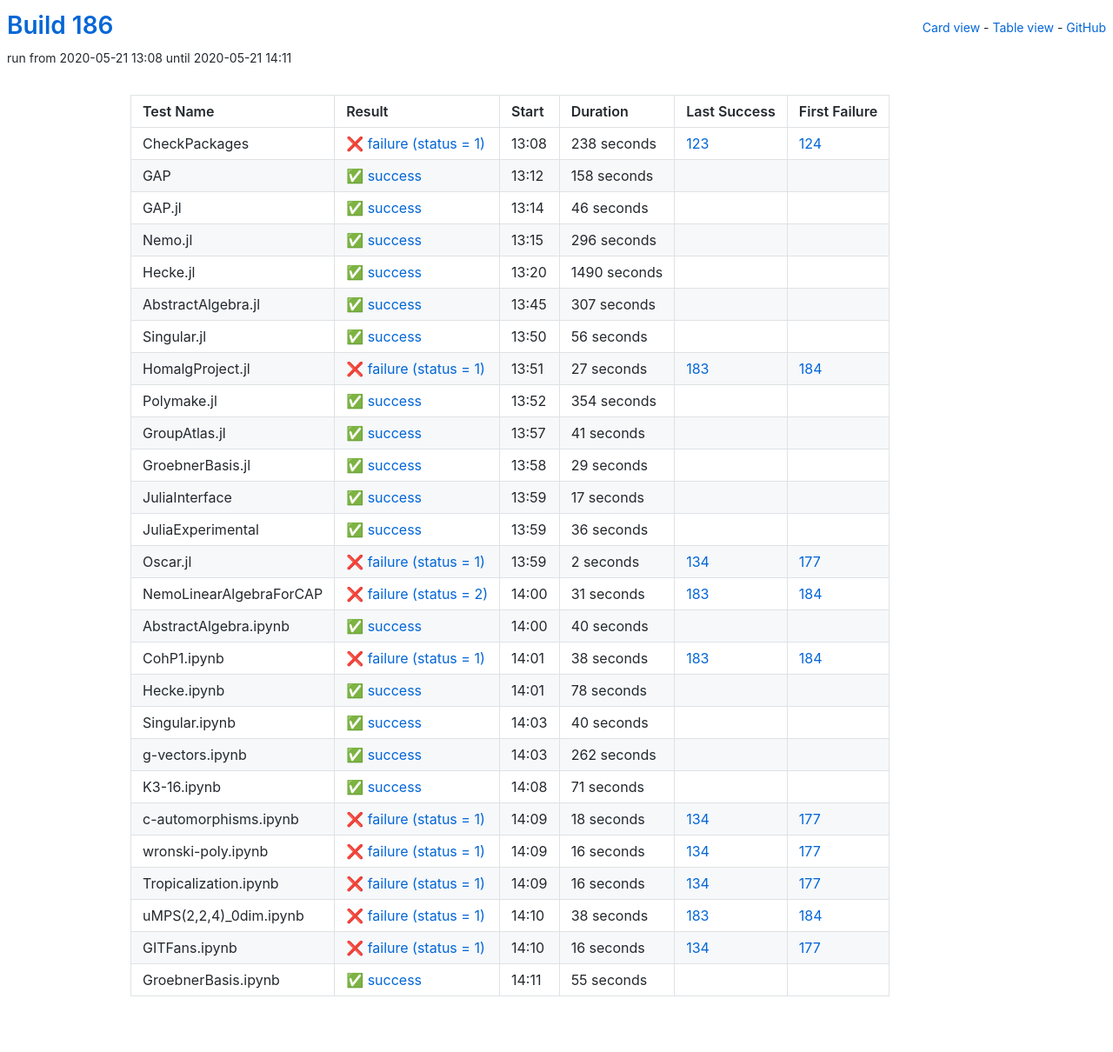
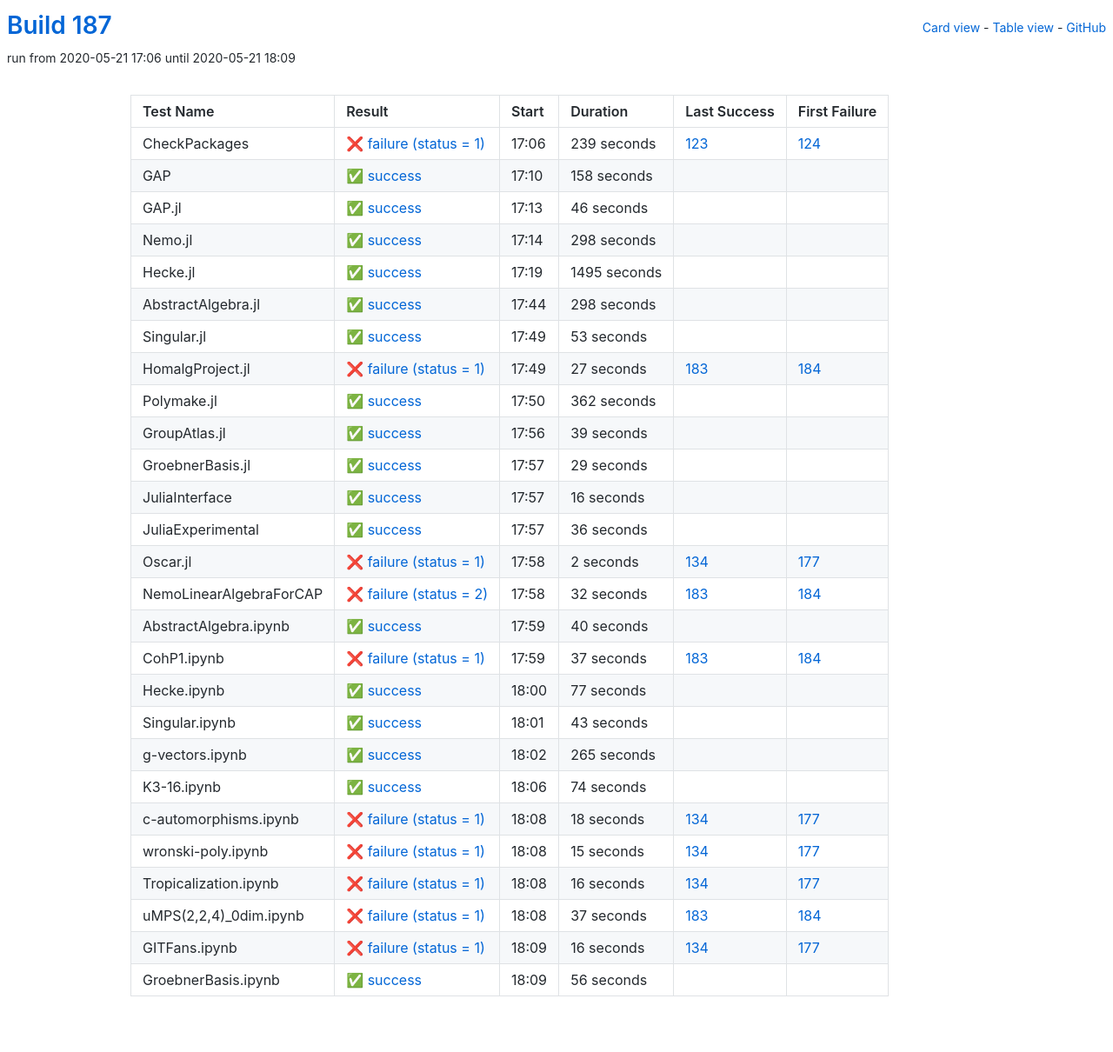
Before and after one commit to oscar-system/oscar-ci-status-stable, a Jekyll site: the page built from table.html, in a window 1280 px wide. Shown: the whole page at 87% size. Built offline with Jekyll 4.4.1, drawn with Linux system fonts in a browser that asks for light colours.

Commit message:
Build 187

```diff
--- a/_data/ci.yml
+++ b/_data/ci.yml
@@ -1,17 +1,17 @@
-build: 186
-build_url: https://oscarci.mathematik.uni-kl.de/job/oscar-stable/186/
+build: 187
+build_url: https://oscarci.mathematik.uni-kl.de/job/oscar-stable/187/
 job: oscar-stable
 tests:
-- duration: 238
+- duration: 239
   exitcode: 1
   first_failure: 124
   first_failure_url: https://oscarci.mathematik.uni-kl.de/job/oscar-stable/124/
   id: checkpackages
   last_success: 123
   last_success_url: https://oscarci.mathematik.uni-kl.de/job/oscar-stable/123/
-  log: https://oscarci.mathematik.uni-kl.de/job/oscar-stable/186/artifact/logs/build-186/CheckPackages.log
+  log: https://oscarci.mathematik.uni-kl.de/job/oscar-stable/187/artifact/logs/build-187/CheckPackages.log
   name: CheckPackages
-  start: 2020-05-21 13:08
+  start: 2020-05-21 17:06
   status: failure
   success: false
 - duration: 158
@@ -21,9 +21,9 @@ tests:
   id: gap
   last_success: false
   last_success_url: null
-  log: https://oscarci.mathematik.uni-kl.de/job/oscar-stable/186/artifact/logs/build-186/GAP.log
+  log: https://oscarci.mathematik.uni-kl.de/job/oscar-stable/187/artifact/logs/build-187/GAP.log
   name: GAP
-  start: 2020-05-21 13:12
+  start: 2020-05-21 17:10
   status: success
   success: true
 - duration: 46
@@ -33,57 +33,57 @@ tests:
   id: gap-jl
   last_success: false
   last_success_url: null
-  log: https://oscarci.mathematik.uni-kl.de/job/oscar-stable/186/artifact/logs/build-186/GAP.jl.log
+  log: https://oscarci.mathematik.uni-kl.de/job/oscar-stable/187/artifact/logs/build-187/GAP.jl.log
   name: GAP.jl
-  start: 2020-05-21 13:14
+  start: 2020-05-21 17:13
   status: success
   success: true
-- duration: 296
+- duration: 298
   exitcode: 0
   first_failure: false
   first_failure_url: null
   id: nemo-jl
   last_success: false
   last_success_url: null
-  log: https://oscarci.mathematik.uni-kl.de/job/oscar-stable/186/artifact/logs/build-186/Nemo.jl.log
+  log: https://oscarci.mathematik.uni-kl.de/job/oscar-stable/187/artifact/logs/build-187/Nemo.jl.log
   name: Nemo.jl
-  start: 2020-05-21 13:15
+  start: 2020-05-21 17:14
   status: success
   success: true
-- duration: 1490
+- duration: 1495
   exitcode: 0
   first_failure: false
   first_failure_url: null
   id: hecke-jl
   last_success: false
   last_success_url: null
-  log: https://oscarci.mathematik.uni-kl.de/job/oscar-stable/186/artifact/logs/build-186/Hecke.jl.log
+  log: https://oscarci.mathematik.uni-kl.de/job/oscar-stable/187/artifact/logs/build-187/Hecke.jl.log
   name: Hecke.jl
-  start: 2020-05-21 13:20
+  start: 2020-05-21 17:19
   status: success
   success: true
-- duration: 307
+- duration: 298
   exitcode: 0
   first_failure: false
   first_failure_url: null
   id: abstractalgebra-jl
   last_success: false
   last_success_url: null
-  log: https://oscarci.mathematik.uni-kl.de/job/oscar-stable/186/artifact/logs/build-186/AbstractAlgebra.jl.log
+  log: https://oscarci.mathematik.uni-kl.de/job/oscar-stable/187/artifact/logs/build-187/AbstractAlgebra.jl.log
   name: AbstractAlgebra.jl
-  start: 2020-05-21 13:45
+  start: 2020-05-21 17:44
   status: success
   success: true
-- duration: 56
+- duration: 53
   exitcode: 0
   first_failure: false
   first_failure_url: null
   id: singular-jl
   last_success: false
   last_success_url: null
-  log: https://oscarci.mathematik.uni-kl.de/job/oscar-stable/186/artifact/logs/build-186/Singular.jl.log
+  log: https://oscarci.mathematik.uni-kl.de/job/oscar-stable/187/artifact/logs/build-187/Singular.jl.log
   name: Singular.jl
-  start: 2020-05-21 13:50
+  start: 2020-05-21 17:49
   status: success
   success: true
 - duration: 27
@@ -93,33 +93,33 @@ tests:
   id: homalgproject-jl
   last_success: 183
   last_success_url: https://oscarci.mathematik.uni-kl.de/job/oscar-stable/183/
-  log: https://oscarci.mathematik.uni-kl.de/job/oscar-stable/186/artifact/logs/build-186/HomalgProject.jl.log
+  log: https://oscarci.mathematik.uni-kl.de/job/oscar-stable/187/artifact/logs/build-187/HomalgProject.jl.log
   name: HomalgProject.jl
-  start: 2020-05-21 13:51
+  start: 2020-05-21 17:49
   status: failure
   success: false
-- duration: 354
+- duration: 362
   exitcode: 0
   first_failure: false
   first_failure_url: null
   id: polymake-jl
   last_success: false
   last_success_url: null
-  log: https://oscarci.mathematik.uni-kl.de/job/oscar-stable/186/artifact/logs/build-186/Polymake.jl.log
+  log: https://oscarci.mathematik.uni-kl.de/job/oscar-stable/187/artifact/logs/build-187/Polymake.jl.log
   name: Polymake.jl
-  start: 2020-05-21 13:52
+  start: 2020-05-21 17:50
   status: success
   success: true
-- duration: 41
+- duration: 39
   exitcode: 0
   first_failure: false
   first_failure_url: null
   id: groupatlas-jl
   last_success: false
   last_success_url: null
-  log: https://oscarci.mathematik.uni-kl.de/job/oscar-stable/186/artifact/logs/build-186/GroupAtlas.jl.log
+  log: https://oscarci.mathematik.uni-kl.de/job/oscar-stable/187/artifact/logs/build-187/GroupAtlas.jl.log
   name: GroupAtlas.jl
-  start: 2020-05-21 13:57
+  start: 2020-05-21 17:56
   status: success
   success: true
 - duration: 29
@@ -129,21 +129,21 @@ tests:
   id: groebnerbasis-jl
   last_success: false
   last_success_url: null
-  log: https://oscarci.mathematik.uni-kl.de/job/oscar-stable/186/artifact/logs/build-186/GroebnerBasis.jl.log
+  log: https://oscarci.mathematik.uni-kl.de/job/oscar-stable/187/artifact/logs/build-187/GroebnerBasis.jl.log
   name: GroebnerBasis.jl
-  start: 2020-05-21 13:58
+  start: 2020-05-21 17:57
   status: success
   success: true
-- duration: 17
+- duration: 16
   exitcode: 0
   first_failure: false
   first_failure_url: null
   id: juliainterface
   last_success: false
   last_success_url: null
-  log: https://oscarci.mathematik.uni-kl.de/job/oscar-stable/186/artifact/logs/build-186/JuliaInterface.log
+  log: https://oscarci.mathematik.uni-kl.de/job/oscar-stable/187/artifact/logs/build-187/JuliaInterface.log
   name: JuliaInterface
-  start: 2020-05-21 13:59
+  start: 2020-05-21 17:57
   status: success
   success: true
 - duration: 36
@@ -153,9 +153,9 @@ tests:
   id: juliaexperimental
   last_success: false
   last_success_url: null
-  log: https://oscarci.mathematik.uni-kl.de/job/oscar-stable/186/artifact/logs/build-186/JuliaExperimental.log
+  log: https://oscarci.mathematik.uni-kl.de/job/oscar-stable/187/artifact/logs/build-187/JuliaExperimental.log
   name: JuliaExperimental
-  start: 2020-05-21 13:59
+  start: 2020-05-21 17:57
   status: success
   success: true
 - duration: 2
@@ -165,21 +165,21 @@ tests:
   id: oscar-jl
   last_success: 134
   last_success_url: https://oscarci.mathematik.uni-kl.de/job/oscar-stable/134/
-  log: https://oscarci.mathematik.uni-kl.de/job/oscar-stable/186/artifact/logs/build-186/Oscar.jl.log
+  log: https://oscarci.mathematik.uni-kl.de/job/oscar-stable/187/artifact/logs/build-187/Oscar.jl.log
   name: Oscar.jl
-  start: 2020-05-21 13:59
+  start: 2020-05-21 17:58
   status: failure
   success: false
-- duration: 31
+- duration: 32
   exitcode: 2
   first_failure: 184
   first_failure_url: https://oscarci.mathematik.uni-kl.de/job/oscar-stable/184/
   id: nemolinearalgebraforcap
   last_success: 183
   last_success_url: https://oscarci.mathematik.uni-kl.de/job/oscar-stable/183/
-  log: https://oscarci.mathematik.uni-kl.de/job/oscar-stable/186/artifact/logs/build-186/NemoLinearAlgebraForCAP.log
+  log: https://oscarci.mathematik.uni-kl.de/job/oscar-stable/187/artifact/logs/build-187/NemoLinearAlgebraForCAP.log
   name: NemoLinearAlgebraForCAP
-  start: 2020-05-21 14:00
+  start: 2020-05-21 17:58
   status: failure
   success: false
 - duration: 40
@@ -189,69 +189,69 @@ tests:
   id: abstractalgebra-ipynb
   last_success: false
   last_success_url: null
-  log: https://oscarci.mathematik.uni-kl.de/job/oscar-stable/186/artifact/logs/build-186/AbstractAlgebra.ipynb.log
+  log: https://oscarci.mathematik.uni-kl.de/job/oscar-stable/187/artifact/logs/build-187/AbstractAlgebra.ipynb.log
   name: AbstractAlgebra.ipynb
-  start: 2020-05-21 14:00
+  start: 2020-05-21 17:59
   status: success
   success: true
-- duration: 38
+- duration: 37
   exitcode: 1
   first_failure: 184
   first_failure_url: https://oscarci.mathematik.uni-kl.de/job/oscar-stable/184/
   id: cohp1-ipynb
   last_success: 183
   last_success_url: https://oscarci.mathematik.uni-kl.de/job/oscar-stable/183/
-  log: https://oscarci.mathematik.uni-kl.de/job/oscar-stable/186/artifact/logs/build-186/CohP1.ipynb.log
+  log: https://oscarci.mathematik.uni-kl.de/job/oscar-stable/187/artifact/logs/build-187/CohP1.ipynb.log
   name: CohP1.ipynb
-  start: 2020-05-21 14:01
+  start: 2020-05-21 17:59
   status: failure
   success: false
-- duration: 78
+- duration: 77
   exitcode: 0
   first_failure: false
   first_failure_url: null
   id: hecke-ipynb
   last_success: false
   last_success_url: null
-  log: https://oscarci.mathematik.uni-kl.de/job/oscar-stable/186/artifact/logs/build-186/Hecke.ipynb.log
+  log: https://oscarci.mathematik.uni-kl.de/job/oscar-stable/187/artifact/logs/build-187/Hecke.ipynb.log
   name: Hecke.ipynb
-  start: 2020-05-21 14:01
+  start: 2020-05-21 18:00
   status: success
   success: true
-- duration: 40
+- duration: 43
   exitcode: 0
   first_failure: false
   first_failure_url: null
   id: singular-ipynb
   last_success: false
   last_success_url: null
-  log: https://oscarci.mathematik.uni-kl.de/job/oscar-stable/186/artifact/logs/build-186/Singular.ipynb.log
+  log: https://oscarci.mathematik.uni-kl.de/job/oscar-stable/187/artifact/logs/build-187/Singular.ipynb.log
   name: Singular.ipynb
-  start: 2020-05-21 14:03
+  start: 2020-05-21 18:01
   status: success
   success: true
-- duration: 262
+- duration: 265
   exitcode: 0
   first_failure: false
   first_failure_url: null
   id: g-vectors-ipynb
   last_success: false
   last_success_url: null
-  log: https://oscarci.mathematik.uni-kl.de/job/oscar-stable/186/artifact/logs/build-186/g-vectors.ipynb.log
+  log: https://oscarci.mathematik.uni-kl.de/job/oscar-stable/187/artifact/logs/build-187/g-vectors.ipynb.log
   name: g-vectors.ipynb
-  start: 2020-05-21 14:03
+  start: 2020-05-21 18:02
   status: success
   success: true
-- duration: 71
+- duration: 74
   exitcode: 0
   first_failure: false
   first_failure_url: null
   id: k3-16-ipynb
   last_success: false
   last_success_url: null
-  log: https://oscarci.mathematik.uni-kl.de/job/oscar-stable/186/artifact/logs/build-186/K3-16.ipynb.log
+  log: https://oscarci.mathematik.uni-kl.de/job/oscar-stable/187/artifact/logs/build-187/K3-16.ipynb.log
   name: K3-16.ipynb
-  start: 2020-05-21 14:08
+  start: 2020-05-21 18:06
   status: success
   success: true
 - duration: 18
@@ -261,21 +261,21 @@ tests:
   id: c-automorphisms-ipynb
   last_success: 134
   last_success_url: https://oscarci.mathematik.uni-kl.de/job/oscar-stable/134/
-  log: https://oscarci.mathematik.uni-kl.de/job/oscar-stable/186/artifact/logs/build-186/c-automorphisms.ipynb.log
+  log: https://oscarci.mathematik.uni-kl.de/job/oscar-stable/187/artifact/logs/build-187/c-automorphisms.ipynb.log
   name: c-automorphisms.ipynb
-  start: 2020-05-21 14:09
+  start: 2020-05-21 18:08
   status: failure
   success: false
-- duration: 16
+- duration: 15
   exitcode: 1
   first_failure: 177
   first_failure_url: https://oscarci.mathematik.uni-kl.de/job/oscar-stable/177/
   id: wronski-poly-ipynb
   last_success: 134
   last_success_url: https://oscarci.mathematik.uni-kl.de/job/oscar-stable/134/
-  log: https://oscarci.mathematik.uni-kl.de/job/oscar-stable/186/artifact/logs/build-186/wronski-poly.ipynb.log
+  log: https://oscarci.mathematik.uni-kl.de/job/oscar-stable/187/artifact/logs/build-187/wronski-poly.ipynb.log
   name: wronski-poly.ipynb
-  start: 2020-05-21 14:09
+  start: 2020-05-21 18:08
   status: failure
   success: false
 - duration: 16
@@ -285,21 +285,21 @@ tests:
   id: tropicalization-ipynb
   last_success: 134
   last_success_url: https://oscarci.mathematik.uni-kl.de/job/oscar-stable/134/
-  log: https://oscarci.mathematik.uni-kl.de/job/oscar-stable/186/artifact/logs/build-186/Tropicalization.ipynb.log
+  log: https://oscarci.mathematik.uni-kl.de/job/oscar-stable/187/artifact/logs/build-187/Tropicalization.ipynb.log
   name: Tropicalization.ipynb
-  start: 2020-05-21 14:09
+  start: 2020-05-21 18:08
   status: failure
   success: false
-- duration: 38
+- duration: 37
   exitcode: 1
   first_failure: 184
   first_failure_url: https://oscarci.mathematik.uni-kl.de/job/oscar-stable/184/
   id: umps-2-2-4-0dim-ipynb
   last_success: 183
   last_success_url: https://oscarci.mathematik.uni-kl.de/job/oscar-stable/183/
-  log: https://oscarci.mathematik.uni-kl.de/job/oscar-stable/186/artifact/logs/build-186/uMPS-2-2-4-_0dim.ipynb.log
+  log: https://oscarci.mathematik.uni-kl.de/job/oscar-stable/187/artifact/logs/build-187/uMPS-2-2-4-_0dim.ipynb.log
   name: uMPS(2,2,4)_0dim.ipynb
-  start: 2020-05-21 14:10
+  start: 2020-05-21 18:08
   status: failure
   success: false
 - duration: 16
@@ -309,20 +309,20 @@ tests:
   id: gitfans-ipynb
   last_success: 134
   last_success_url: https://oscarci.mathematik.uni-kl.de/job/oscar-stable/134/
-  log: https://oscarci.mathematik.uni-kl.de/job/oscar-stable/186/artifact/logs/build-186/GITFans.ipynb.log
+  log: https://oscarci.mathematik.uni-kl.de/job/oscar-stable/187/artifact/logs/build-187/GITFans.ipynb.log
   name: GITFans.ipynb
-  start: 2020-05-21 14:10
+  start: 2020-05-21 18:09
   status: failure
   success: false
-- duration: 55
+- duration: 56
   exitcode: 0
   first_failure: false
   first_failure_url: null
   id: groebnerbasis-ipynb
   last_success: false
   last_success_url: null
-  log: https://oscarci.mathematik.uni-kl.de/job/oscar-stable/186/artifact/logs/build-186/GroebnerBasis.ipynb.log
+  log: https://oscarci.mathematik.uni-kl.de/job/oscar-stable/187/artifact/logs/build-187/GroebnerBasis.ipynb.log
   name: GroebnerBasis.ipynb
-  start: 2020-05-21 14:11
+  start: 2020-05-21 18:09
   status: success
   success: true
```
Also changed, not shown: README.md.
